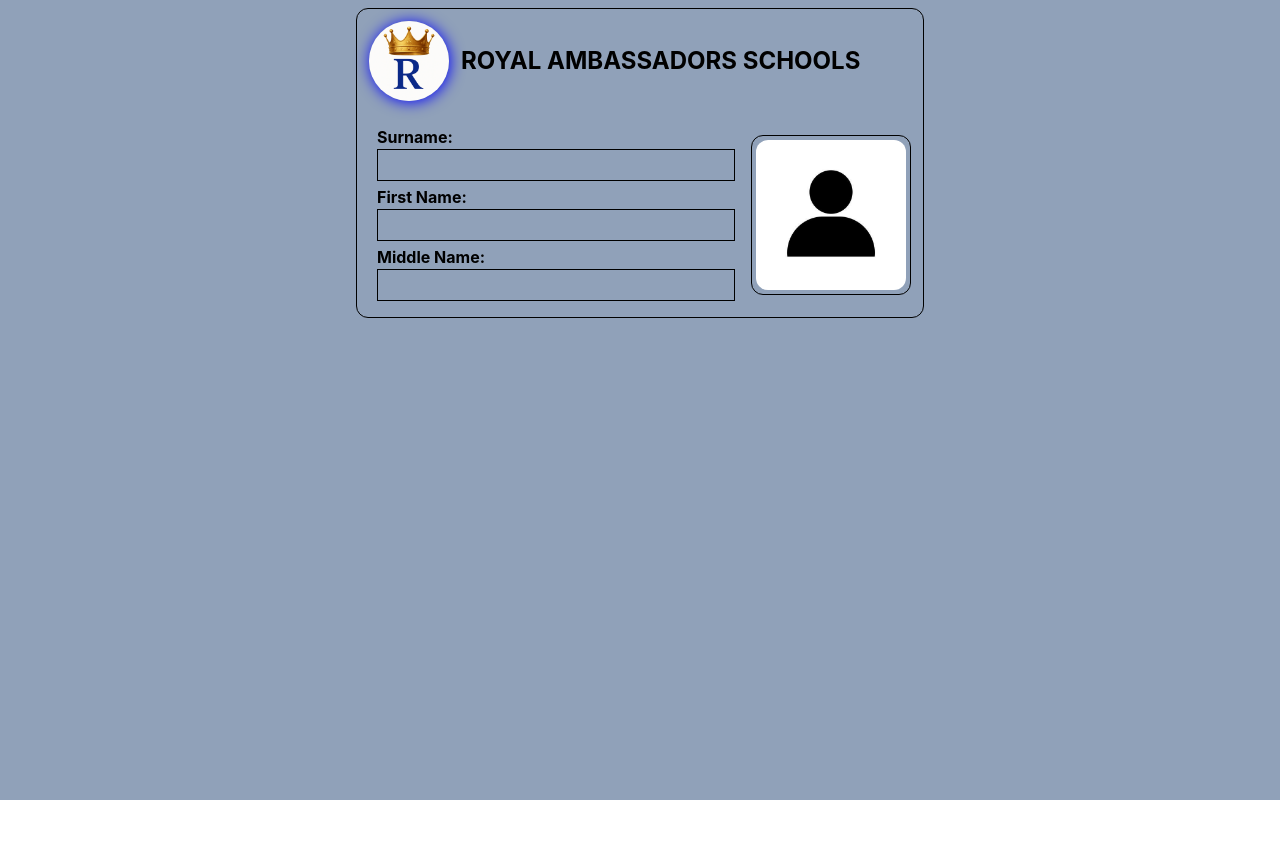
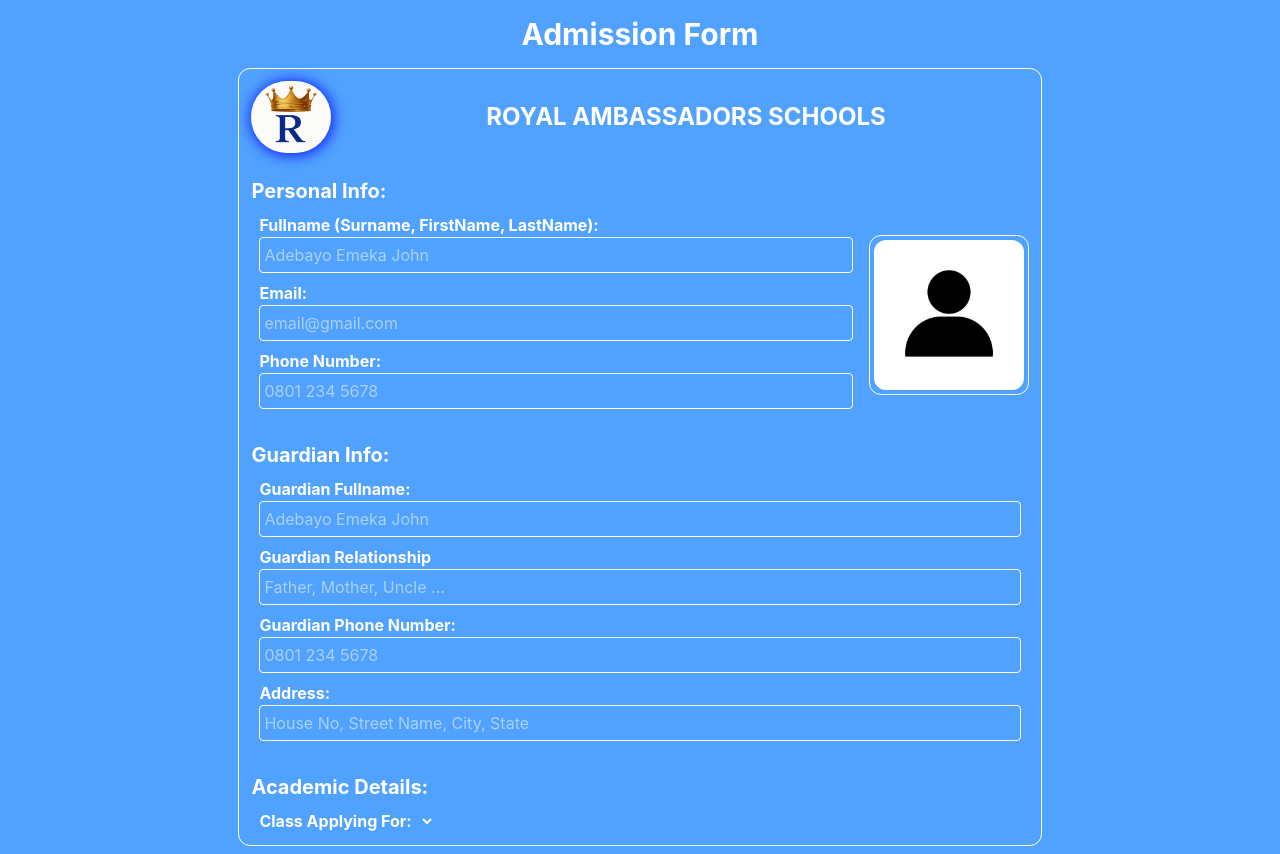
Before and after one commit to Samfire692/Royal-frontend, a React (Vite) app: page /admissionform in a window 1280 px wide. Before the commit the page ends 800 px from the top, so only its background shows below. Built offline with nearby package versions, Linux system fonts and the light colour scheme.

Commit message:
feat:env added and class settings frontend

```diff
--- a/package.json
+++ b/package.json
@@ -11,6 +11,7 @@
   },
   "dependencies": {
     "@gsap/react": "^2.1.2",
+    "@supabase/supabase-js": "^2.101.1",
     "axios": "^1.13.5",
     "gsap": "^3.14.2",
     "react": "^19.2.0",
--- a/src/admin/AdminSitemanagement.jsx
+++ b/src/admin/AdminSitemanagement.jsx
@@ -1,57 +1,37 @@
 import React, { useState } from 'react'
 import { FaNewspaper, FaCalendar, FaTimes } from 'react-icons/fa'
+import { ClassSettings } from './Sitemanagement/ClassSettings'
 
 
 export const AdminSitemanagement = () => {
  const [postNewUpdates, setPostNewUpadates] = useState(false)
+ const [active , setActive] = useState(false)
 
   return (
-    <div className='h-fit lg:h-screen text-white'>
-      <h2 className='font-bold text-2xl mx-12.5 lg:mx-0 my-2 fixed text-black'>Site-management</h2><br /><br /><br />
+    <div className='lg:w-[93vw] px-2'>
+      <div className=''>
+        <h2 className='font-bold text-3xl mb-2'>Site Management</h2>
+      </div><hr />
 
-      <section id='edit' className='flex justify-center'>
-        <div className='edit px-3 lg:px-9 py-2 flex flex-col md:flex-row gap-4 md:h-fit w-screen md:w-fit'>
+      <section id='sel'>
+        <div className='sel w-full mt-2'>
+           <div className='flex flex-col gap-2 bg-blue-500 p-3 rounded-xl text-white font-bold'>
+            <button className='p-2 rounded-xl hover:bg-white hover:text-black'>School About & Events</button> {/* mission, vision, core values, upcoming events */}
+            <button className='p-2 rounded-xl hover:bg-white hover:text-black' >Photo Gallery & Media</button> {/* Gallery, Events, Videos */}
+            <button className='p-2 rounded-xl hover:bg-white hover:text-black'>News & Testimonials</button> {/* News , Testimonial*/}
+            <button className={`p-2 rounded-xl hover:bg-white hover:text-black ${active === "classSettings" ? "bg-white text-black" : "bg-transparent"}`} onClick={()=> setActive("classSettings")}>Class Settings</button> {/* classes */}
+            <button className='p-2 rounded-xl hover:bg-white hover:text-black'>Admission Desk</button> {/* full view of admission forms submitted*/}
+           </div>
+        </div>
+      </section><br />
 
-          <div className='bg-blue-500 px-3 pt-5 lg:w-[35vw] md:w-[45vw] rounded-xl'>
-            <h3 className='font-bold text-xl flex gap-1'><FaNewspaper className='text-2xl my-auto'/> News</h3>
-            <ul className='mt-3 list-disc ps-7 flex flex-col gap-2 h-30'>
-              <li className='cursor-pointer underline hover:text-blue-700' onClick={()=> setPostNewUpadates(true)}>Post New Update</li>
-              <li className='cursor-pointer underline hover:text-blue-700'>Update Feed</li>
-              <li className='cursor-pointer underline hover:text-blue-700'>News Archive</li>
-            </ul>
-          </div>
-
-          <div className='bg-blue-500 px-3 pt-5 lg:w-[35vw] md:w-[45vw] rounded-xl'>
-            <h3 className='font-bold text-xl flex gap-1'><FaCalendar className='text-2xl my-auto'/> Events</h3>
-            <ul className='mt-3 list-disc ps-7 flex flex-col gap-1 h-30'>
-              <li className='cursor-pointer underline hover:text-blue-700'>Schedule Event</li>
-              <li className='cursor-pointer underline hover:text-blue-700'>Manage Events</li>
-              <li className='cursor-pointer underline hover:text-blue-700'>Upcoming Events</li>
-              <li className='cursor-pointer underline hover:text-blue-700'>Past Events</li>
-            </ul>
-          </div>
-
+      <section id='selDisplay'>
+        <div className='selDisplay'>
+          {active === 'classSettings' && (
+            <ClassSettings/>
+          )}
         </div>
       </section>
-
-      <section id='shortcuts' className=''>
-         <div className='shortcuts lg:w-[75vw]'>
-            {/* NEWS*/}
-            {/* 1st */}
-             {postNewUpdates && (
-              <div className='flex justify-center gap-1'>
-               <div className='border-4 rounded-2xl lg:w-[30vw] h-[50vh] flex lg:my-3 my-10 bg-white px-4'>
-                <PostNewUpdate/>
-                </div>
-               <div className='text-end w-screen lg:w-fit absolute lg:relative pe-2'>
-                 <button className='h-fit border p-1 text-2xl bg-red-600 rounded-xl' onClick={()=> setPostNewUpadates(false)}><FaTimes/></button>
-               </div>
-               </div>
-           )}
-
-         </div>
-      </section>
-
     </div>
   )
 }
--- /dev/null
+++ b/src/admin/Sitemanagement/ClassSettings.jsx
@@ -0,0 +1,49 @@
+import React, { useState } from 'react'
+import { useEffect } from 'react'
+import { FaPlus, FaSpinner } from 'react-icons/fa'
+import { supabase } from '../../supabaseClient'
+
+export const ClassSettings = () => {
+
+    const [loading , setLoading] = useState(false);
+    const [className , setClassName] = useState("")
+
+    const handleClasses = (e)=>{
+       e.preventDefault();
+
+    }
+
+     const clearClasses = (e)=>{
+       e.preventDefault();
+       setClassName("")
+    }
+
+  return (
+    <div>
+        <div className='mb-1'>
+            <h2 className='font-bold text-xl'>Class Settings</h2>
+        </div><hr className='w-33'/>
+
+        <section id='classSet'>
+            <div className='classSet mt-3'>
+              <div>
+                <h2 className='flex mb-1 text-slate-500/90'><span className='text-xl my-auto'><FaPlus/></span> <span className='font-bold'>Add Class</span></h2>
+                 <form action="" className='overflow-hidden' onSubmit={handleClasses}>
+                   <input type="text" className='border rounded ps-2 py-1 w-full' placeholder='Insert class' onChange={(e)=> setClassName(e.target.value)} value={className} />
+
+                   <div className='flex mt-2 gap-2'>
+                   <button className='bg-red-500 p-1 rounded text-white' onClick={clearClasses}>Cancel</button>
+                   <button className='bg-blue-500 p-1 rounded text-white' disabled={!className}>{loading ? <FaSpinner className='animate-spin w-11 h-4 text-xl'/> : "submit"}</button>
+                </div>
+                 </form>
+                 <hr />
+
+                <div>
+
+                </div>
+              </div>
+            </div>
+        </section>
+    </div>
+  )
+}
--- /dev/null
+++ b/src/supabaseClient.js
@@ -0,0 +1,6 @@
+import {createClient} from '@supabase/supabase-js';
+
+const supabaseUrl = import.meta.env.VITE_SUPABASE_URL;
+const supabaseAnonkey = import.meta.env.VITE_SUPABASE_ANON_KEY;
+
+export const supabase = createClient(supabaseUrl, supabaseAnonkey);
--- a/src/users/AdmissionForm.jsx
+++ b/src/users/AdmissionForm.jsx
@@ -4,39 +4,77 @@ import passportpic from '../assets/Images/admin profile pic.jfif'
 
 export const AdmissionForm = () => {
   return (
-    <div className='h-screen bg-slate-400 p-2'>
+    <div className='p-2 bg-blue-400 text-white'>
+        <div className='text-center py-2 mb-2'>
+            <h2 className='font-bold text-3xl'>Admission Form</h2>
+        </div>
+
         <section id='form'>
           <div className='form flex justify-center'>
             <form action="" className='p-3 border rounded-xl'>
               <div className='text-center flex gap-3'>
-                <img src={schoolLogo} alt="" width={'80px'} className='rounded-full' style={{boxShadow:'1px 1px 15px blue'}}/>
-                <h2 className='font-bold text-2xl my-auto'>ROYAL AMBASSADORS SCHOOLS</h2>
+                <img src={schoolLogo} alt="" width={'80px'} className='rounded-full h-18' style={{boxShadow:'1px 1px 15px blue'}}/>
+                <h2 className='font-bold text-2xl my-auto mx-auto'>ROYAL AMBASSADORS SCHOOLS</h2>
 
               </div><br />
 
+            <h2 className='text-xl font-bold mb-2'>Personal Info: </h2>
             <div className='flex flex-col lg:flex-row-reverse gap-2'>
               <div className='addImg border w-fit p-1 rounded-xl m-auto h-fit'>
                 <img src={passportpic} alt="" width={'150px'} className='rounded-xl'/>
               </div>
-
+{/* Personal Info */}
               <div className='px-2 my-auto'>
-               <div className='mb-1'>
-                <label htmlFor="" className='font-bold'>Surname:</label>
-                <input type="text" className='border w-full h-8'/>
+               <div className='mb-2'>
+                <label htmlFor="" className='font-bold'>Fullname (Surname, FirstName, LastName):</label>
+                <input type="text" className='border w-full h-9 rounded ps-1' placeholder='Adebayo Emeka John'/>
                </div>
 
-               <div className='mb-1'>
-                <label htmlFor="" className='font-bold'>First Name:</label>
-                <input type="text" className='border w-full h-8'/>
+               <div className='mb-2'>
+                <label htmlFor="" className='font-bold'>Email:</label>
+                <input type="email" className='border w-full h-9 rounded ps-1' placeholder='email@gmail.com'/>
                </div>
 
-               <div className='mb-1'>
-                <label htmlFor="" className='font-bold'>Middle Name:</label>
-                <input type="text" className='border w-full h-8'/>
+               <div className='mb-2'>
+                <label htmlFor="" className='font-bold'>Phone Number:</label>
+                <input type="tel" inputMode='numeric' className='border w-full h-9 rounded ps-1' placeholder='0801 234 5678'/>
                </div>
              </div>
+             </div><br />
 
-            </div>
+{/* Guardian Info */}
+           <h2 className='text-xl font-bold mb-2'>Guardian Info: </h2>
+            <div className='px-2'>
+               <div className='mb-2'>
+                <label htmlFor="" className='font-bold'>Guardian Fullname:</label>
+                <input type="text" className='border w-full h-9 rounded ps-1' placeholder='Adebayo Emeka John'/>
+               </div>
+
+               <div className='mb-2'>
+                 <label htmlFor="" className='font-bold'>Guardian Relationship</label>
+                 <input type="text" className='border w-full h-9 rounded ps-1' placeholder='Father, Mother, Uncle ...'/>
+               </div>
+
+               <div className='mb-2'>
+                <label htmlFor="" className='font-bold'>Guardian Phone Number:</label>
+                <input type="tel" inputMode='numeric' className='border w-full h-9 rounded ps-1' placeholder='0801 234 5678'/>
+               </div>
+
+               <div className='mb-2'>
+                <label htmlFor="" className='font-bold'>Address:</label>
+                <input type="text" className='border w-full h-9 rounded ps-1' placeholder='House No, Street Name, City, State'/>
+               </div>
+            </div><br />
+{/* Academic Details */}
+            <h2 className='text-xl font-bold mb-2'>Academic Details: </h2>
+              <div className='px-2'>
+                <div>
+                  <label htmlFor="" className='font-bold'>Class Applying For: </label>
+                  <select name="" id="">
+
+                  </select>
+                </div>
+              </div>
 
             </form>
           </div>
```
Also changed, not shown: 2 other files (tests, documents, lock files or other folders).
